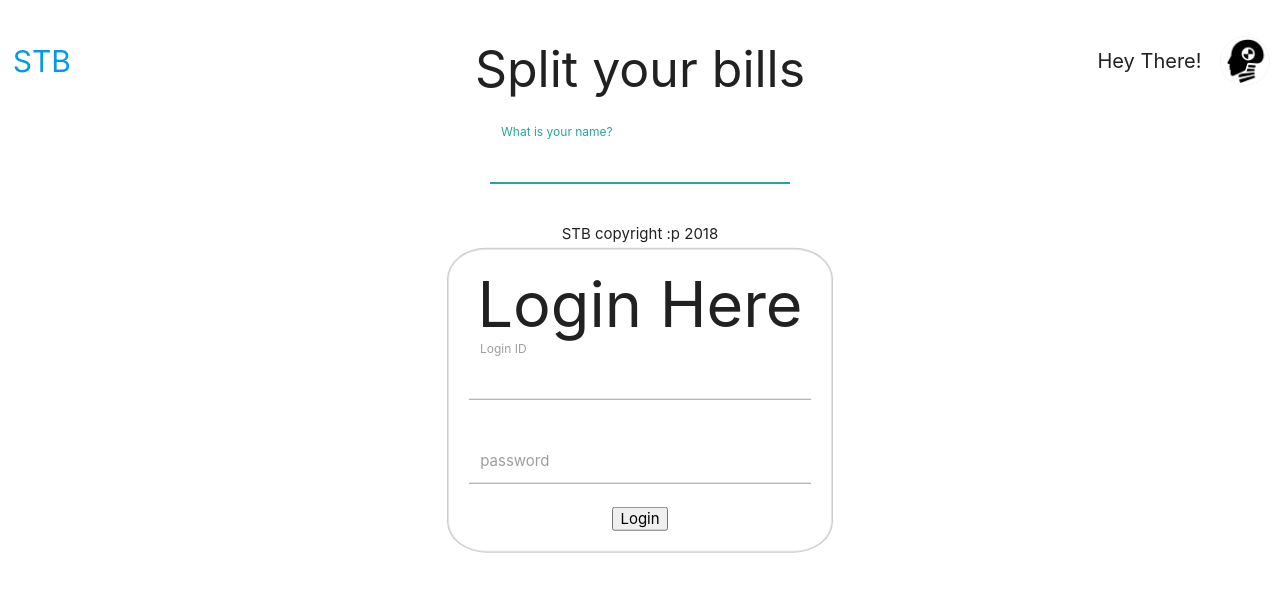
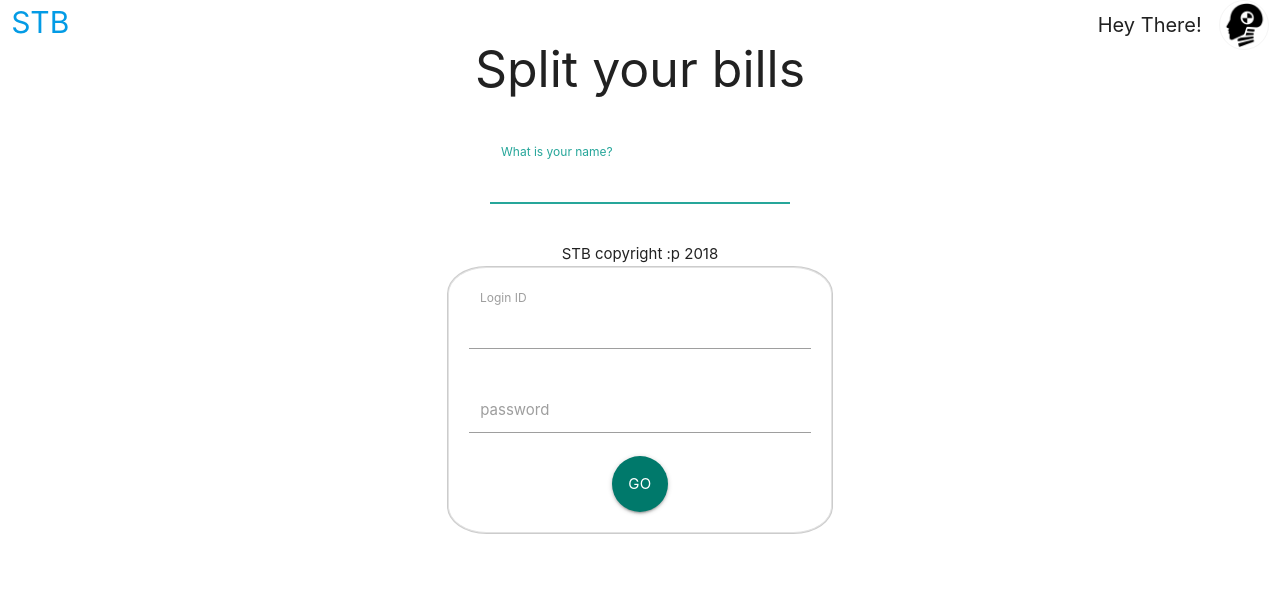
Before and after one commit to tt-Hars/splitTheBills, an Angular app: page /loginView in a window 1280 px wide. Shown: the top 592 px of the page. Built offline with nearby package versions, Linux system fonts and the light colour scheme.

Commit message:
minor commit

```diff
--- a/src/app/app.component.html
+++ b/src/app/app.component.html
@@ -1,13 +1,20 @@
 <!--The content below is only a placeholder and can be replaced.-->
 <header>
+  <div class="row">
+    <div class="col s6 m2">
     <span class="icon"><a routerLink="../menuView" routerLinkActive="active"><span>STB</span></a></span>
+    </div>
+    <div class="col hide-on-small-only m8">
       <div class="headHeading">
         <h1 class="header">
           {{title}}
         </h1>
       </div>
+    </div>
+    <div class="col s6 m2">
       <div class="userDetails"><span>Hey {{currentUser}}!</span><div class="userImg"><img src= "{{imgPath}}" alt=""></div></div>
-
+      </div>
+    </div>
 </header>
   <main>
     <app-user-name-tb-shared (getUsersName) = getUserName($event) [ngClass]="{'hideItem': isEleHidden}"></app-user-name-tb-shared>
--- a/src/app/app.component.less
+++ b/src/app/app.component.less
@@ -1,15 +1,15 @@
 header{
-    display: flex;
+    //display: flex;
     //justify-content: space-between;
     span.icon{
         color: azure;
         font-size: 30px;
         align-self: center;
-        width: 15%;
-        padding-left: 1%;
+        //width: 15%;
+       // padding-left: 1%;
     }
     .headHeading{
-        width: 70%;
+        //width: 70%;
         text-align: center;
         h1{
             font-size: 50px;
@@ -18,11 +18,13 @@ header{
     .userDetails{
         align-self: center;
         display: inline-flex;
-        justify-content: space-around;
-        width: 15%;
+        justify-content: space-evenly;
+        float: right;
+        //width: 15%;
         span{
             font-size: 20px;
             align-self: center;
+            margin-right:17px;
         }
         .userImg{
             height: 50px;
@@ -47,7 +49,7 @@ footer{
 
 @media (max-width:840px){
     header .headHeading{
-        width: 65%;
+        //width: 65%;
         h1{
             font-size: 36px;
         }
--- a/src/app/login-view/login-view.component.html
+++ b/src/app/login-view/login-view.component.html
@@ -1,6 +1,6 @@
 
 <div class="LoginContainer">
-  <h1>Login Here</h1>
+  <!-- <h1>Login Here</h1> -->
   <!-- <div class='loader hidden'>
     <mat-spinner></mat-spinner>
   </div> -->
@@ -13,7 +13,8 @@
   <input type="text" id ="password" #password (keypress.enter) = 'validateLogin(loginId.value, password.value)' type="password" required>
   <label for="password">password</label>
 </div>
-<button (click)='validateLogin(loginId.value, password.value)'>Login</button>
+
+<button class="btn-floating btn-large waves-effect waves-light #23adff teal darken-2" (click)='validateLogin(loginId.value, password.value)'>Go</button>
 
 <!-- {{people.results[0].name}}
 {{people.results[0].birth_year}} -->
--- a/src/app/login-view/login-view.component.ts
+++ b/src/app/login-view/login-view.component.ts
@@ -11,7 +11,7 @@ export class LoginViewComponent implements OnInit {
 
   ngOnInit() {
   }
-  validateLogin() {
+  validateLogin(id, pass) {
 
   }
 
--- a/src/styles.less
+++ b/src/styles.less
@@ -1,14 +1,13 @@
 /* You can add global styles to this file, and also import other style files */
-@import '~@angular/material/prebuilt-themes/deeppurple-amber.css';
 @body-bg-bolor: #555;
-body{
-    //background-color: @body-bg-bolor;
-    //color: #DDD;
-}
+// body{
+//     //background-color: @body-bg-bolor;
+//     //color: #DDD;
+// }
 
-input, button{
-    //color:#666
-}
+// input, button{
+//     //color:#666
+// }
 
 .showItem{
     display: inline-block;
@@ -18,8 +17,8 @@ input, button{
     display: none !important;
 }
 
-.btn-primary {
-    //color: #fff;
-    //background-color: #222;
-    //border-color: #2e6;
-}
+// .btn-primary {
+//     //color: #fff;
+//     //background-color: #222;
+//     //border-color: #2e6;
+// }
```
Lines whose indentation alone changed are shown as unchanged.
